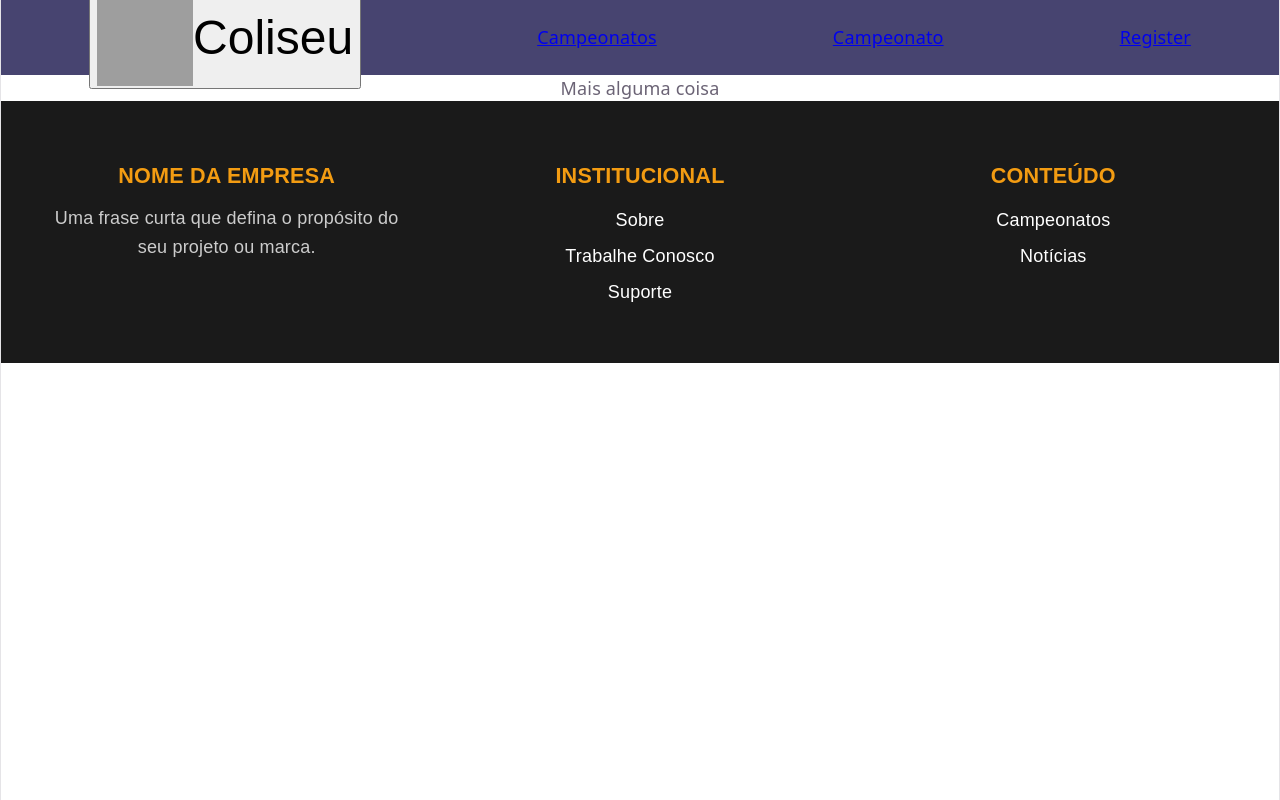
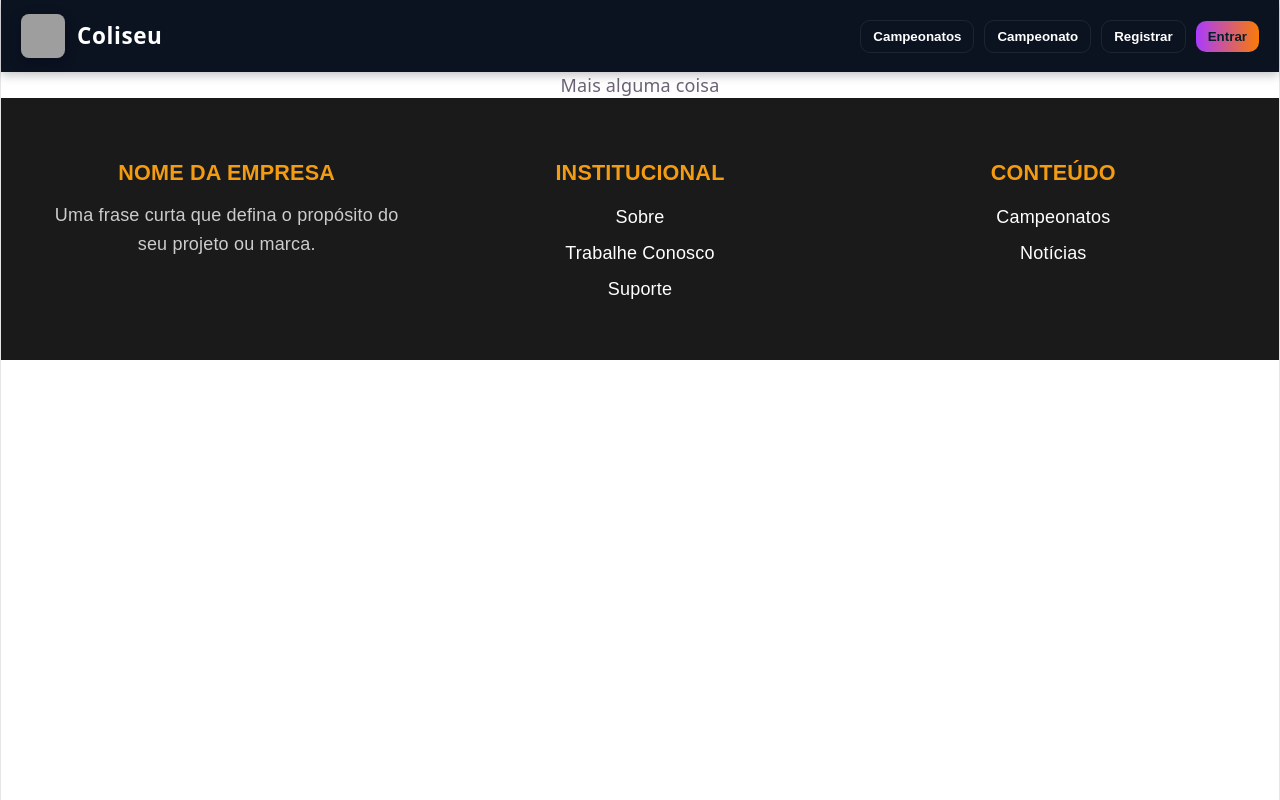
Before and after one commit to Daviferbox/Coliseu, a React (Vite) app: page / in a window 1280 px wide. Built offline with nearby package versions, Linux system fonts and the light colour scheme; grey boxes are pictures that could not be loaded.

Commit message:
estilizei o header, so esta faltando a imagem ter a cor branca

```diff
--- a/src/components/Footer/index.tsx
+++ b/src/components/Footer/index.tsx
@@ -1,3 +1,4 @@
+import "../../style/footer.css"
 
 function Footer() {
 
--- a/src/components/Header/index.tsx
+++ b/src/components/Header/index.tsx
@@ -1,32 +1,57 @@
-import { Link, useNavigate } from "react-router-dom";
-import "../../style/style.css";
-
+import { useNavigate } from 'react-router-dom'
+import '../../style/header.css'
 
 function Header() {
+  const navigate = useNavigate()
 
-    const navigate = useNavigate();
-    const navegarHome = () => {
-        navigate('/')
-    }
+  const navegarCampeonatos = () => {
+    navigate('/campeonatos')
+  };
 
-    return (
-        <>
-            <nav>
-                <div>
-                    <button onClick={navegarHome}>
-                        <img width="96" height="96" src="https://img.icons8.com/pulsar-line/48/coliseum.png" alt="coliseum"/>
+  const navegarCampeonato = () => {
+    navigate('/campeonato')
+  };
 
-                        <p>Coliseu</p>
-                    </button>
+  const navegarRegistro = () => {
+    navigate('/register')
+  };
 
-                </div>
-                <Link to='/campeonatos'>Campeonatos</Link>
-                <Link to='/campeonato'>Campeonato</Link>
-                <Link to='/register'>Register</Link>
-            </nav>
-        </>
-    )
+  const navegarLogin = () => {
+    navigate('/login')
+  }
 
+  return (
+    <nav className="header-nav" role="navigation" aria-label="Main navigation">
+
+        <div className="brand" >
+
+            <img src="https://img.icons8.com/pulsar-line/48/coliseum.png" alt="Coliseu logo" />
+            <span className="brand-title">Coliseu</span>
+
+        </div>
+
+        <div className="nav-actions" aria-hidden={false}>
+
+            <button className="btn-link" onClick={navegarCampeonatos}>
+              Campeonatos
+            </button>
+
+            <button className="btn-link" onClick={navegarCampeonato}>
+              Campeonato
+            </button>
+
+            <button className="btn-link" onClick={navegarRegistro}>
+              Registrar
+            </button>
+
+            <button className="btn-link btn-primary" onClick={navegarLogin}>
+              Entrar
+            </button>
+
+        </div>
+
+    </nav>
+  )
 }
 
-export default Header;
+export default Header
--- /dev/null
+++ b/src/style/footer.css
@@ -0,0 +1,114 @@
+.footer {
+  background-color: #1a1a1a;
+  color: #ffffff;
+  padding: 40px 20px;
+  font-family: sans-serif;
+}
+
+.footer__container {
+  max-width: 1200px;
+  margin: 0 auto;
+  display: flex;
+  flex-wrap: wrap;
+  gap: 40px;
+  justify-content: space-between;
+}
+
+/* Colunas do footer */
+.footer__brand,
+.footer__links {
+  flex: 1;
+  min-width: 250px;
+}
+
+/* Títulos */
+.footer__title {
+  font-size: 1.2rem;
+  margin-bottom: 15px;
+  color: #f39c12; /* Cor de destaque (ex: laranja) */
+  text-transform: uppercase;
+}
+
+/* Descrição e Lista */
+.footer__description {
+  color: #cccccc;
+  line-height: 1.6;
+}
+
+.footer__list {
+  list-style: none;
+  padding: 0;
+}
+
+.footer__item {
+  margin-bottom: 10px;
+}
+
+/* Underline animation + brief description tooltip on hover/focus */
+.footer__link {
+  position: relative;
+  display: inline-block;
+  color: #ffffff;
+  text-decoration: none;
+  transition: color 180ms ease;
+}
+
+/* animated underline */
+.footer__link::before {
+  content: '';
+  position: absolute;
+  left: 0;
+  right: 0;
+  bottom: -6px;
+  height: 2px;
+  background: var(--color6);
+  transform: scaleX(0);
+  transform-origin: center center;
+  transition: transform 260ms cubic-bezier(.2,.9,.2,1);
+  opacity: 0.95;
+}
+.footer__link:hover::before,
+.footer__link:focus::before {
+  transform: scaleX(1);
+}
+
+/* brief description tooltip */
+.footer__link::after {
+  content: attr(data-desc);
+  position: absolute;
+  left: 50%;
+  bottom: -2.8rem;
+  transform: translate(-50%, 8px);
+  white-space: nowrap;
+  font-size: 0.82rem;
+  color: #111;
+  background: rgba(240,206,26,0.98);
+  padding: 6px 10px;
+  border-radius: 6px;
+  box-shadow: 0 8px 20px rgba(0,0,0,0.24);
+  opacity: 0;
+  pointer-events: none;
+  transition: opacity 220ms cubic-bezier(.2,.9,.2,1), transform 220ms cubic-bezier(.2,.9,.2,1);
+  z-index: 6;
+}
+.footer__link:hover::after,
+.footer__link:focus::after {
+  opacity: 1;
+  transform: translate(-50%, 0);
+}
+
+/* ensure focus via keyboard shows same effect */
+.footer__link:focus {
+  outline: none;
+}
+
+/* Links */
+.footer__link {
+  color: #ffffff;
+  text-decoration: none;
+  transition: color 0.3s ease;
+}
+
+.footer__link:hover {
+  color: #f39c12;
+}
--- /dev/null
+++ b/src/style/header.css
@@ -0,0 +1,100 @@
+/* ...existing code... */
+*{box-sizing: border-box;}
+
+nav.header-nav{
+    width:100%;
+    height:72px;
+    display:flex;
+    align-items:center;
+    justify-content:space-between;
+    gap:12px;
+    padding:0 20px;
+    background: var(--color4, #0b1220);
+    position:sticky;
+    top:0;
+    z-index:50;
+    box-shadow: 0 3px 10px rgba(2,6,23,0.25);
+    backdrop-filter: blur(6px);
+}
+
+.brand{
+    display:flex;
+    align-items:center;
+    gap:12px;
+    cursor:pointer;
+    user-select:none;
+    color: aliceblue;
+}
+
+.brand img{
+    width:44px;
+    height:44px;
+    object-fit:cover;
+    border-radius:8px;
+    flex-shrink:0;
+    box-shadow: 0 4px 12px rgba(2,6,23,0.35);
+}
+
+.brand-title{
+    font-size:1.25rem;
+    font-weight:700;
+    color:var(--text-primary,#ffffff);
+    letter-spacing:0.6px;
+}
+
+.nav-actions{
+    display:flex;
+    align-items:center;
+    gap:10px;
+}
+
+/* botão base */
+.btn-link{
+    appearance:none;
+    border:1px solid rgba(255,255,255,0.08);
+    background:transparent;
+    color:var(--text-primary,#ffffff);
+    padding:8px 12px;
+    border-radius:10px;
+    font-weight:600;
+    cursor:pointer;
+    transition: transform 120ms ease, box-shadow 120ms ease, background 120ms ease;
+    display:inline-flex;
+    align-items:center;
+    gap:8px;
+}
+
+/* destaque primário */
+.btn-primary{
+    background: linear-gradient(90deg, var(--accent,#8b5002), #fa7b05);
+    color:#062028;
+    border: none;
+}
+
+/* hover / focus */
+.btn-link:hover, .btn-primary:hover{
+    transform: translateY(-3px);
+    box-shadow: 0 8px 24px rgba(2,6,23,0.28);
+}
+
+.btn-link:focus, .btn-primary:focus{
+    outline:none;
+    box-shadow: 0 0 0 4px rgba(6,182,212,0.12);
+}
+
+.btn-link:active, .btn-primary:active{
+    transform: translateY(0);
+    box-shadow: 0 4px 12px rgba(2,6,23,0.20);
+}
+
+/* ícone dentro do botão (opcional) */
+.btn-icon{ display:inline-flex; align-items:center; gap:8px; }
+
+/* responsivo */
+@media (max-width:640px){
+    nav.header-nav{ padding:8px 12px; height:64px; }
+    .brand-title{ display:none; }
+    .btn-link{ padding:7px 10px; font-size:0.95rem; }
+    .nav-actions{ gap:6px; }
+}
+/* ...existing code... */
--- a/src/style/style.css
+++ b/src/style/style.css
@@ -29,27 +29,6 @@
 }
 
 
-nav{
-    width: 100%;
-    height: 75px;
-    display: flex;
-    flex-direction: row;
-    justify-content: space-around;
-    align-items: center;
-    background-color: var(--color4);
-}
-
-button{
-    display: flex;
-    justify-content: space-between;
-    align-items: center;
-    flex-direction: row;
-
-}
-
-button p{
-    font-size: xxx-large;
-}
 
 /* Container dos ChampionshipDetails */
 .campeonatos-cards{
@@ -162,120 +141,7 @@ button p{
 
 
  /* Reset básico para o footer */
-.footer {
-  background-color: #1a1a1a;
-  color: #ffffff;
-  padding: 40px 20px;
-  font-family: sans-serif;
-}
 
-.footer__container {
-  max-width: 1200px;
-  margin: 0 auto;
-  display: flex;
-  flex-wrap: wrap;
-  gap: 40px;
-  justify-content: space-between;
-}
-
-/* Colunas do footer */
-.footer__brand,
-.footer__links {
-  flex: 1;
-  min-width: 250px;
-}
-
-/* Títulos */
-.footer__title {
-  font-size: 1.2rem;
-  margin-bottom: 15px;
-  color: #f39c12; /* Cor de destaque (ex: laranja) */
-  text-transform: uppercase;
-}
-
-/* Descrição e Lista */
-.footer__description {
-  color: #cccccc;
-  line-height: 1.6;
-}
-
-.footer__list {
-  list-style: none;
-  padding: 0;
-}
-
-.footer__item {
-  margin-bottom: 10px;
-}
-
-/* Underline animation + brief description tooltip on hover/focus */
-.footer__link {
-  position: relative;
-  display: inline-block;
-  color: #ffffff;
-  text-decoration: none;
-  transition: color 180ms ease;
-}
-
-/* animated underline */
-.footer__link::before {
-  content: '';
-  position: absolute;
-  left: 0;
-  right: 0;
-  bottom: -6px;
-  height: 2px;
-  background: var(--color6);
-  transform: scaleX(0);
-  transform-origin: center center;
-  transition: transform 260ms cubic-bezier(.2,.9,.2,1);
-  opacity: 0.95;
-}
-.footer__link:hover::before,
-.footer__link:focus::before {
-  transform: scaleX(1);
-}
-
-/* brief description tooltip */
-.footer__link::after {
-  content: attr(data-desc);
-  position: absolute;
-  left: 50%;
-  bottom: -2.8rem;
-  transform: translate(-50%, 8px);
-  white-space: nowrap;
-  font-size: 0.82rem;
-  color: #111;
-  background: rgba(240,206,26,0.98);
-  padding: 6px 10px;
-  border-radius: 6px;
-  box-shadow: 0 8px 20px rgba(0,0,0,0.24);
-  opacity: 0;
-  pointer-events: none;
-  transition: opacity 220ms cubic-bezier(.2,.9,.2,1), transform 220ms cubic-bezier(.2,.9,.2,1);
-  z-index: 6;
-}
-.footer__link:hover::after,
-.footer__link:focus::after {
-  opacity: 1;
-  transform: translate(-50%, 0);
-}
-
-/* ensure focus via keyboard shows same effect */
-.footer__link:focus {
-  outline: none;
-}
-
-/* Links */
-.footer__link {
-  color: #ffffff;
-  text-decoration: none;
-  transition: color 0.3s ease;
-}
-
-.footer__link:hover {
-  color: #f39c12;
-}
 
 /* Ajuste para telas menores */
 @media (max-width: 768px) {
```
